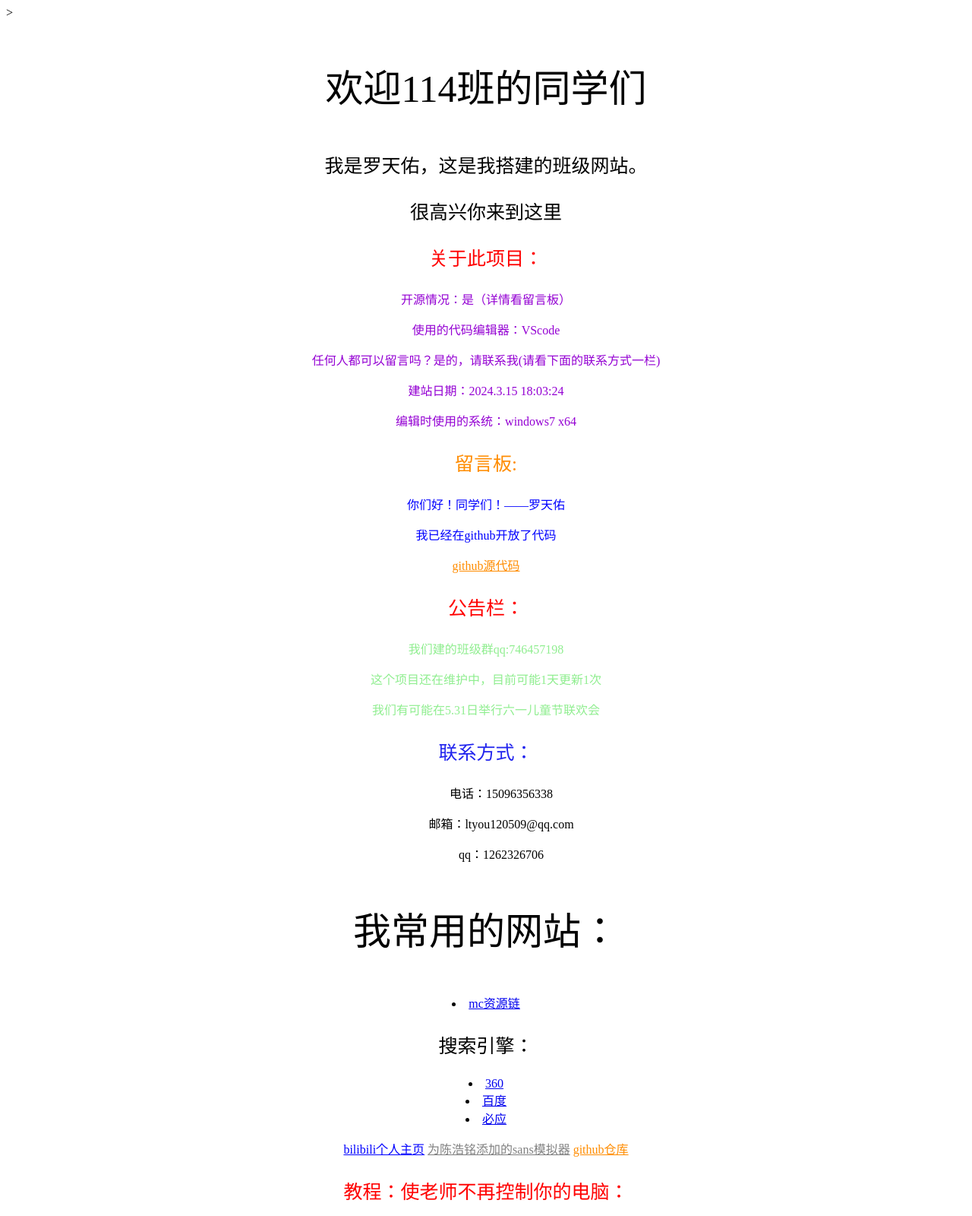
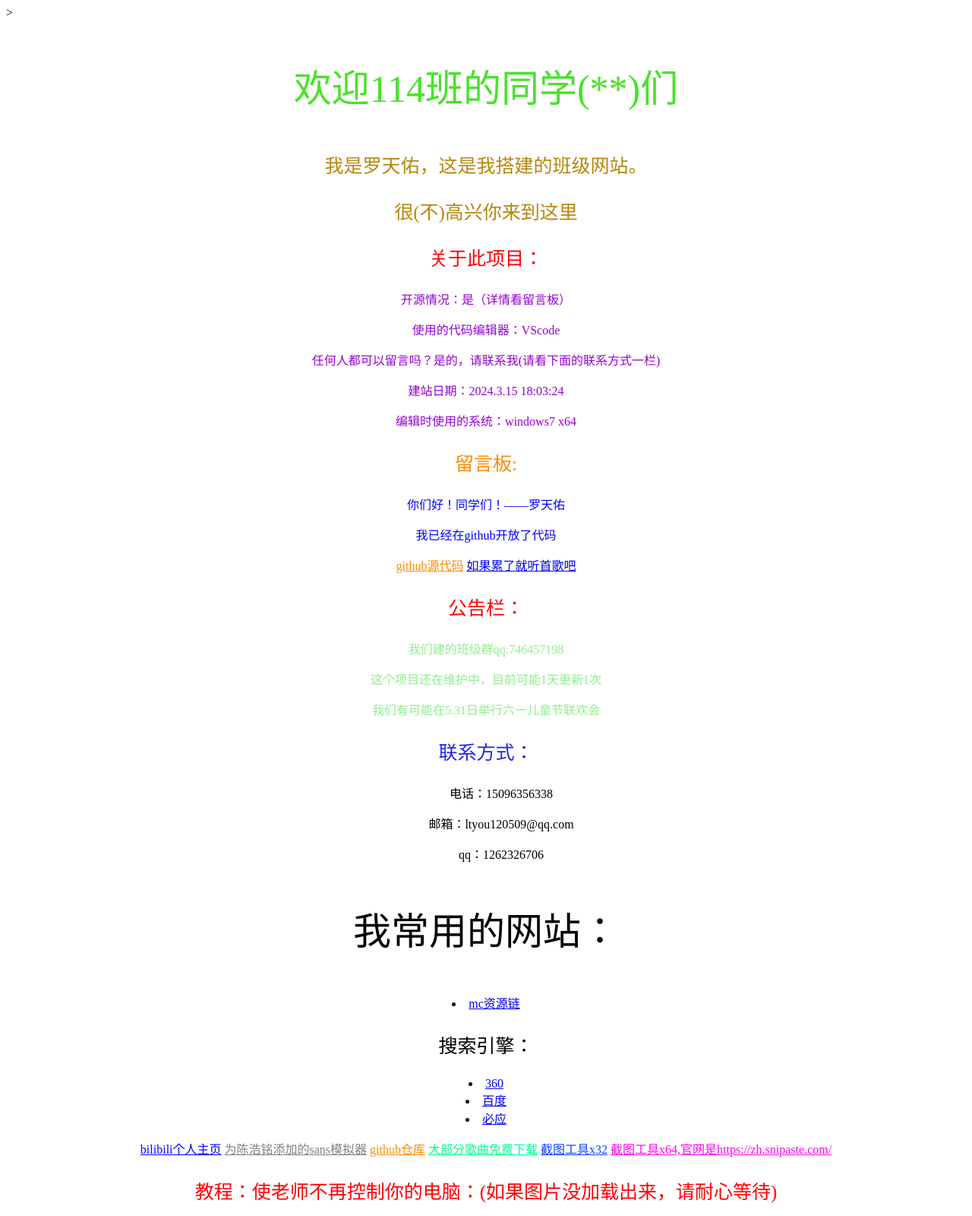
Before and after one commit to mcgebanben/mcgebanben.github.io, a plain HTML site: page index.html in a window 1280 px wide. Shown: the top 1600 px of the page at 76% size. Drawn offline with Linux system fonts and the light colour scheme.

Commit message:
Add files via upload

```diff
--- a/index.html
+++ b/index.html
@@ -1,9 +1,9 @@
 <title>114班官网</title>>
 <link rel="shortcut icon" href="images/1.ico">
 
-<p style="font-size: 50px;text-align: center;">欢迎114班的同学们</p>
-<p style="font-size: 25px;text-align: center;">我是罗天佑，这是我搭建的班级网站。 </p>
-<p style="font-size: 25px;text-align: center;">很高兴你来到这里</p>
+<p style="font-size: 50px;text-align: center;color: rgb(73, 226, 43);">欢迎114班的同学(**)们</p>
+<p style="font-size: 25px;text-align: center;color:darkgoldenrod;">我是罗天佑，这是我搭建的班级网站。 </p>
+<p style="font-size: 25px;text-align: center;color:darkgoldenrod">很(不)高兴你来到这里</p>
 <p> </p>
 <p> </p>
 
@@ -23,6 +23,7 @@
   <p style="text-align: center">你们好！同学们！——罗天佑</p>
   <p style="text-align: center">我已经在github开放了代码</p>
   <a  href="https://github.com/mcgebanben/mcgebanben.github.io" style="color:darkorange;text-align: center;">github源代码</a>
+  <a href="http://ws.stream.qqmusic.qq.com/C400003Is3ZZ3pyHYy.m4a?guid=567052843&vkey=90BE3245F9BE5C673B370B107B9785E476BBC5CCA6D846570A8063CE48A3B06CAF6A3DCDE313580C35551AD36A437648C5CC7B57F2F2AB10&uin=&fromtag=120032&src=C400000vbSLz0MwU8O.m4a">如果累了就听首歌吧</a>
 </div>
 <p> </p>
 <p> </p>
@@ -58,11 +59,14 @@
   <a  href="https://space.bilibili.com/3493271651223702?spm_id_from=333.999.0.0" style="color:blue;text-align: center;">bilibili个人主页</a>
   <a  href="https://jcw87.github.io/c2-sans-fight/" style="color:gray;text-align: center;">为陈浩铭添加的sans模拟器</a>
   <a  href="https://github.com/mcgebanben/mcgebanben.github.io" style="color:darkorange;text-align: center;">github仓库</a>
+  <a  href="https://music.liuzhijin.cn/" style="color:rgb(0, 255, 149);text-align: center;">大部分歌曲免费下载</a>
+  <a  href="https://dl.snipaste.com/win-x86-beta-cn" style="color:hsla(226, 100%, 50%, 0.979);text-align: center;">截图工具x32</a>
+  <a  href="https://dl.snipaste.com/win-x64-beta-cn" style="color:rgb(255, 0, 242);text-align: center;">截图工具x64,官网是https://zh.snipaste.com/</a>
 </div>
 <p> </p>
 <p> </p>
 
-<p style="color:red;text-align: center;font-size: 25px;">教程：使老师不再控制你的电脑：</p>
+<p style="color:red;text-align: center;font-size: 25px;">教程：使老师不再控制你的电脑：(如果图片没加载出来，请耐心等待)</p>
 <div style="text-align:center;">
   <li> <a  href="https://download.sysinternals.com/files/ProcessExplorer.zip" style="color:rgb(38, 103, 241)">教程软件下载</a> </li>
   <img src="images/1.jpg">
```
